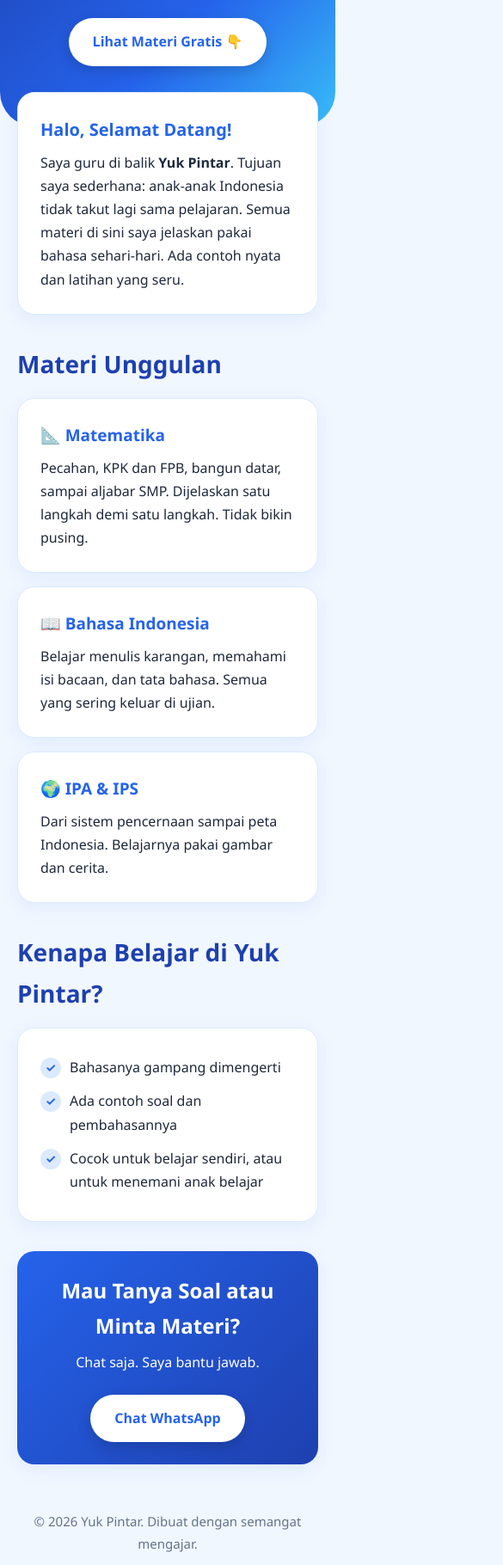
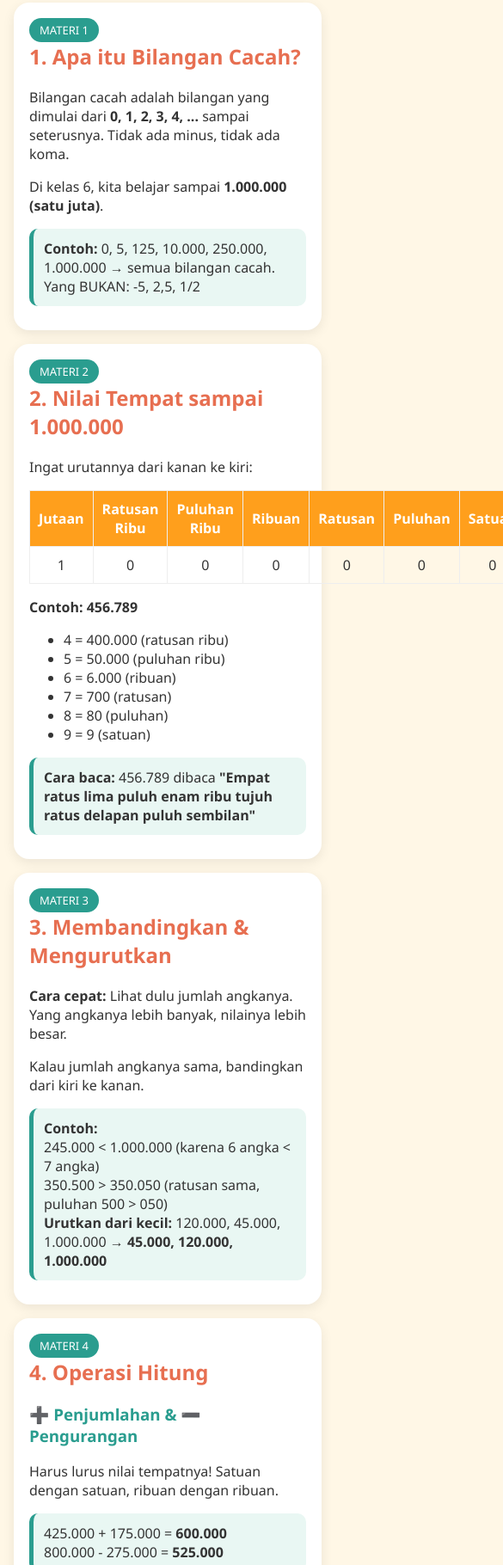
Before and after one commit to mazareevez/Yuk-Pintar, a plain HTML site: page index.html in a window 390 px wide. Shown: the part 180-2000 px from the top of the page at 86% size, 585 px wide, since content can reach past the window. Drawn offline with Linux system fonts and the light colour scheme.

Commit message:
Update index.html

```diff
--- a/index.html
+++ b/index.html
@@ -3,149 +3,151 @@
 <head>
 <meta charset="UTF-8">
 <meta name="viewport" content="width=device-width, initial-scale=1.0">
-<title>Yuk Pintar - Belajar Jadi Seru</title>
+<title>Yuk Pintar - Matematika Kelas 6</title>
 <style>
-:root {
-  --biru: #2563eb;
-  --biru-tua: #1e40af;
-  --biru-muda: #dbeafe;
-  --latar: #f1f7ff;
-  --teks: #1e293b;
-  --abu: #64748b;
-}
-* { margin: 0; padding: 0; box-sizing: border-box; font-family: 'Segoe UI', system-ui, -apple-system, sans-serif; }
-html { scroll-behavior: smooth; }
-body { background: var(--latar); color: var(--teks); line-height: 1.7; font-size: 17px; }
-
-header {
-  background: linear-gradient(135deg, var(--biru-tua), var(--biru) 60%, #38bdf8);
-  color: white;
-  padding: 80px 20px 90px;
-  text-align: center;
-  border-radius: 0 0 40px 40px;
-}
-header h1 { font-size: 44px; line-height: 1.2; }
-header p { font-size: 19px; margin: 12px auto 0; max-width: 520px; opacity: 0.95; }
-
-.btn {
-  display: inline-block;
-  background: white;
-  color: var(--biru);
-  padding: 14px 28px;
-  border-radius: 999px;
-  font-weight: 700;
-  text-decoration: none;
-  margin-top: 24px;
-  box-shadow: 0 6px 16px rgba(0, 0, 0, 0.15);
-  transition: transform 0.2s, box-shadow 0.2s;
-}
-.btn:hover { transform: translateY(-2px); box-shadow: 0 10px 20px rgba(0, 0, 0, 0.2); }
-
-section { max-width: 920px; margin: 0 auto; padding: 0 20px; }
-.atas { margin-top: -40px; }
-
-.card {
-  background: white;
-  padding: 26px;
-  border-radius: 20px;
-  margin-bottom: 18px;
-  border: 1px solid var(--biru-muda);
-  box-shadow: 0 6px 20px rgba(37, 99, 235, 0.08);
-}
-.card h3 { color: var(--biru); margin-bottom: 8px; font-size: 20px; }
-
-h2.judul { font-size: 28px; color: var(--biru-tua); margin: 34px 0 16px; }
-
-.grid { display: grid; grid-template-columns: repeat(3, 1fr); gap: 16px; }
-.grid .card { transition: transform 0.2s; margin-bottom: 0; }
-.grid .card:hover { transform: translateY(-4px); }
-.grid .card h3 { font-size: 19px; }
-
-.daftar { list-style: none; }
-.daftar li { padding: 6px 0 6px 34px; position: relative; }
-.daftar li::before {
-  content: "✓";
-  position: absolute;
-  left: 0;
-  top: 8px;
-  width: 24px;
-  height: 24px;
-  line-height: 24px;
-  text-align: center;
-  background: var(--biru-muda);
-  color: var(--biru);
-  border-radius: 50%;
-  font-weight: 700;
-  font-size: 14px;
-}
-
-.ajakan {
-  text-align: center;
-  background: linear-gradient(135deg, var(--biru), var(--biru-tua));
-  color: white;
-  border: none;
-  margin-top: 34px;
-}
-.ajakan h3 { color: white; font-size: 24px; }
-
-footer { text-align: center; padding: 36px 20px; color: var(--abu); font-size: 15px; }
-
-@media (max-width: 700px) {
-  body { font-size: 16px; }
-  .grid { grid-template-columns: 1fr; }
-  header { padding: 60px 20px 70px; }
-  header h1 { font-size: 34px; }
-}
+*{box-sizing:border-box;font-family:'Segoe UI',Arial,sans-serif}
+body{margin:0;background:#FFF7E6;color:#333}
+header{background:#FF9F1C;color:white;padding:28px 18px;text-align:center;border-radius:0 0 28px 28px}
+header h1{margin:0;font-size:32px} header p{margin:8px 0 0;opacity:.95}
+.wrap{max-width:820px;margin:auto;padding:16px}
+.card{background:white;border-radius:18px;padding:18px;margin:16px 0;box-shadow:0 4px 14px rgba(0,0,0,.08)}
+h2{color:#E76F51;margin-top:0}
+h3{color:#2A9D8F}
+.badge{display:inline-block;background:#2A9D8F;color:white;padding:5px 12px;border-radius:20px;font-size:13px}
+table{width:100%;border-collapse:collapse;margin:10px 0}
+td,th{border:1px solid #eee;padding:10px;text-align:center}
+th{background:#FF9F1C;color:white}
+.contoh{background:#E9F7F3;border-left:5px solid #2A9D8F;padding:12px;border-radius:10px;margin:10px 0}
+button{background:#FF9F1C;border:none;color:white;padding:12px 18px;border-radius:12px;font-size:16px;cursor:pointer;width:100%;margin-top:10px}
+button:hover{background:#E76F51}
+.opt{background:#FFF3D6;border:2px solid #FFD166;padding:12px;border-radius:12px;margin:8px 0;cursor:pointer}
+.opt:hover{border-color:#FF9F1C}
+.opt.benar{background:#B7E4C7;border-color:#2A9D8F}
+.opt.salah{background:#FFC9C9;border-color:#E76F51}
+#skor{font-size:22px;text-align:center;font-weight:bold;color:#2A9D8F}
+footer{text-align:center;padding:20px;color:#999;font-size:13px}
 </style>
 </head>
 <body>
-
 <header>
-  <h1>Yuk Pintar ✨</h1>
-  <p>Belajar SD sampai SMP jadi gampang dan seru, bareng Pak Guru.</p>
-  <a class="btn" href="#materi">Lihat Materi Gratis 👇</a>
+<h1>🧮 Yuk Pintar</h1>
+<p>Matematika Kelas 6 SD • Bilangan Cacah sampai 1.000.000</p>
 </header>
 
-<section class="atas">
+<div class="wrap">
+
 <div class="card">
-    <h3>Halo, Selamat Datang!</h3>
-    <p>Saya guru di balik <b>Yuk Pintar</b>. Tujuan saya sederhana: anak-anak Indonesia tidak takut lagi sama pelajaran. Semua materi di sini saya jelaskan pakai bahasa sehari-hari. Ada contoh nyata dan latihan yang seru.</p>
+<span class="badge">MATERI 1</span>
+<h2>1. Apa itu Bilangan Cacah?</h2>
+<p>Bilangan cacah adalah bilangan yang dimulai dari <b>0, 1, 2, 3, 4, ...</b> sampai seterusnya. Tidak ada minus, tidak ada koma.</p>
+<p>Di kelas 6, kita belajar sampai <b>1.000.000 (satu juta)</b>.</p>
+<div class="contoh"><b>Contoh:</b> 0, 5, 125, 10.000, 250.000, 1.000.000 → semua bilangan cacah.<br>Yang BUKAN: -5, 2,5, 1/2</div>
 </div>
 
-  <h2 class="judul" id="materi">Materi Unggulan</h2>
-  <div class="grid">
 <div class="card">
-      <h3>📐 Matematika</h3>
-      <p>Pecahan, KPK dan FPB, bangun datar, sampai aljabar SMP. Dijelaskan satu langkah demi satu langkah. Tidak bikin pusing.</p>
+<span class="badge">MATERI 2</span>
+<h2>2. Nilai Tempat sampai 1.000.000</h2>
+<p>Ingat urutannya dari kanan ke kiri:</p>
+<table>
+<tr><th>Jutaan</th><th>Ratusan Ribu</th><th>Puluhan Ribu</th><th>Ribuan</th><th>Ratusan</th><th>Puluhan</th><th>Satuan</th></tr>
+<tr><td>1</td><td>0</td><td>0</td><td>0</td><td>0</td><td>0</td><td>0</td></tr>
+</table>
+<p><b>Contoh: 456.789</b></p>
+<ul>
+<li>4 = 400.000 (ratusan ribu)</li>
+<li>5 = 50.000 (puluhan ribu)</li>
+<li>6 = 6.000 (ribuan)</li>
+<li>7 = 700 (ratusan)</li>
+<li>8 = 80 (puluhan)</li>
+<li>9 = 9 (satuan)</li>
+</ul>
+<div class="contoh"><b>Cara baca:</b> 456.789 dibaca <b>"Empat ratus lima puluh enam ribu tujuh ratus delapan puluh sembilan"</b></div>
 </div>
+
 <div class="card">
-      <h3>📖 Bahasa Indonesia</h3>
-      <p>Belajar menulis karangan, memahami isi bacaan, dan tata bahasa. Semua yang sering keluar di ujian.</p>
-    </div>
-    <div class="card">
-      <h3>🌍 IPA & IPS</h3>
-      <p>Dari sistem pencernaan sampai peta Indonesia. Belajarnya pakai gambar dan cerita.</p>
+<span class="badge">MATERI 3</span>
+<h2>3. Membandingkan & Mengurutkan</h2>
+<p><b>Cara cepat:</b> Lihat dulu jumlah angkanya. Yang angkanya lebih banyak, nilainya lebih besar.</p>
+<p>Kalau jumlah angkanya sama, bandingkan dari kiri ke kanan.</p>
+<div class="contoh">
+<b>Contoh:</b><br>
+245.000 < 1.000.000 (karena 6 angka < 7 angka)<br>
+350.500 > 350.050 (ratusan sama, puluhan 500 > 050)<br>
+<b>Urutkan dari kecil:</b> 120.000, 45.000, 1.000.000 → <b>45.000, 120.000, 1.000.000</b>
 </div>
 </div>
 
-  <h2 class="judul">Kenapa Belajar di Yuk Pintar?</h2>
 <div class="card">
-    <ul class="daftar">
-      <li>Bahasanya gampang dimengerti</li>
-      <li>Ada contoh soal dan pembahasannya</li>
-      <li>Cocok untuk belajar sendiri, atau untuk menemani anak belajar</li>
-    </ul>
+<span class="badge">MATERI 4</span>
+<h2>4. Operasi Hitung</h2>
+<h3>➕ Penjumlahan & ➖ Pengurangan</h3>
+<p>Harus lurus nilai tempatnya! Satuan dengan satuan, ribuan dengan ribuan.</p>
+<div class="contoh">425.000 + 175.000 = <b>600.000</b><br>800.000 - 275.000 = <b>525.000</b></div>
+<h3>✖️ Perkalian & ➗ Pembagian</h3>
+<div class="contoh">12.000 x 5 = <b>60.000</b><br>90.000 : 3 = <b>30.000</b><br>Tips: 90 : 3 = 30, lalu tambahkan 3 nol-nya lagi.</div>
+<h3>🔢 Pembulatan</h3>
+<p>Ke ribuan terdekat: lihat ratusannya. Kalau 500 ke atas, bulatkan ke atas.</p>
+<div class="contoh">456.789 dibulatkan ke ribuan terdekat → <b>457.000</b> (karena 789 sudah lebih dari 500)</div>
 </div>
 
-  <!-- GANTI nomor WhatsApp di bawah ini dengan nomor kamu. Format: 62 lalu nomor tanpa angka 0 di depan. -->
-  <div class="card ajakan">
-    <h3>Mau Tanya Soal atau Minta Materi?</h3>
-    <p>Chat saja. Saya bantu jawab.</p>
-    <a class="btn" href="https://wa.me/6281391088892">Chat WhatsApp</a>
+<div class="card">
+<span class="badge">KUIS • 10 SOAL</span>
+<h2>🎯 Ayo Latihan! Jawab & Lihat Skormu</h2>
+<p id="soalKe">Soal 1 dari 10</p>
+<h3 id="pertanyaan">...</h3>
+<div id="pilihan"></div>
+<p id="feedback"></p>
+<button onclick="soalBerikutnya()">Soal Berikutnya ➡️</button>
+<p id="skor"></p>
 </div>
-</section>
 
-<footer>© 2026 Yuk Pintar. Dibuat dengan semangat mengajar.</footer>
+</div>
+<footer>Yuk Pintar • Belajar Matematika Jadi Seru • Kelas 6 SD</footer>
 
+<script>
+const soal=[
+{q:"Bilangan yang BUKAN bilangan cacah adalah...",a:["0","125.000","-5","1.000.000"],k:2},
+{q:"Nilai tempat angka 5 pada 356.789 adalah...",a:["5","500","50.000","500.000"],k:2},
+{q:"Cara membaca 250.000 yang benar...",a:["Dua ratus lima puluh ribu","Dua puluh lima ribu","Dua ratus lima ribu","Dua juta lima puluh ribu"],k:0},
+{q:"Yang paling besar adalah...",a:["99.999","100.000","999.999","1.000.000"],k:3},
+{q:"Urutkan dari yang TERKECIL: 300.000, 30.000, 3.000.000 (tapi maks 1 jt, jadi 999.999)",a:["30.000, 300.000, 999.999","300.000, 30.000, 999.999","999.999, 300.000, 30.000","30.000, 999.999, 300.000"],k:0},
+{q:"425.000 + 175.000 = ...",a:["500.000","600.000","590.000","610.000"],k:1},
+{q:"800.000 - 275.000 = ...",a:["525.000","575.000","535.000","625.000"],k:0},
+{q:"12.000 x 4 = ...",a:["44.000","48.000","40.000","52.000"],k:1},
+{q:"90.000 : 3 = ...",a:["3.000","30.000","300.000","9.000"],k:1},
+{q:"456.789 dibulatkan ke ribuan terdekat menjadi...",a:["456.000","457.000","460.000","450.000"],k:1},
+];
+let idx=0, benar=0, sudahJawab=false;
+function tampilkan(){
+  sudahJawab=false;
+  document.getElementById('soalKe').innerText=`Soal ${idx+1} dari 10`;
+  document.getElementById('pertanyaan').innerText=soal[idx].q;
+  document.getElementById('feedback').innerText="";
+  document.getElementById('skor').innerText="";
+  let html="";
+  soal[idx].a.forEach((pil,i)=>{
+    html+=`<div class="opt" onclick="jawab(this,${i})">${pil}</div>`;
+  });
+  document.getElementById('pilihan').innerHTML=html;
+}
+function jawab(el,i){
+  if(sudahJawab) return; sudahJawab=true;
+  if(i===soal[idx].k){ el.classList.add('benar'); benar++; document.getElementById('feedback').innerText="✅ BENAR! Hebat!"; }
+  else{ el.classList.add('salah'); document.getElementById('feedback').innerText="❌ Belum tepat. Coba ingat lagi materinya di atas!"; }
+}
+function soalBerikutnya(){
+  if(!sudahJawab){ alert("Jawab dulu ya! Klik salah satu jawaban."); return; }
+  idx++;
+  if(idx>=soal.length){
+    document.getElementById('skor').innerText=`🎉 SELESAI! Nilai kamu: ${benar*10} / 100 (${benar} benar dari 10 soal)`;
+    document.getElementById('pertanyaan').innerText="Kamu sudah menyelesaikan semua soal!";
+    document.getElementById('pilihan').innerHTML=`<button onclick="location.reload()">🔄 Ulangi Kuis</button>`;
+    document.getElementById('soalKe').innerText="Selesai!";
+    return;
+  }
+  tampilkan();
+}
+tampilkan();
+</script>
 </body>
 </html>
```
Lines whose indentation alone changed are shown as unchanged.
